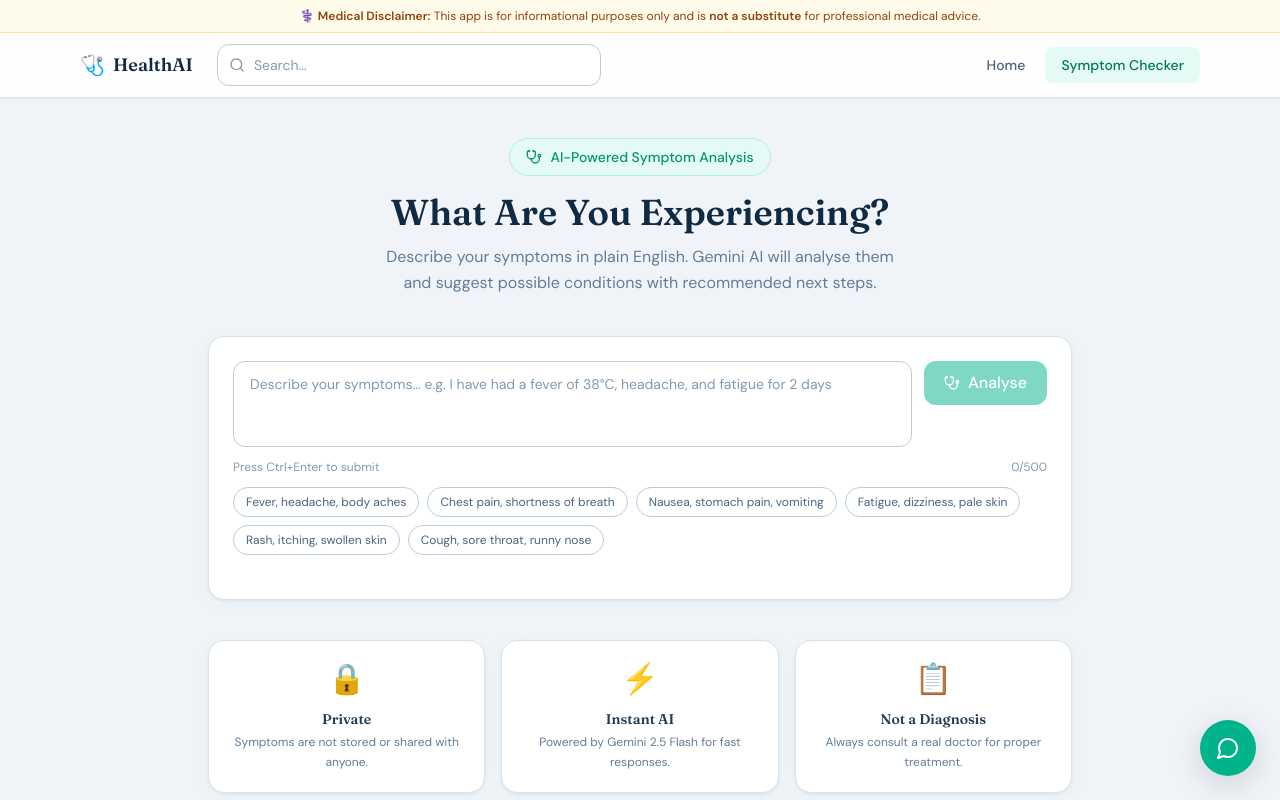
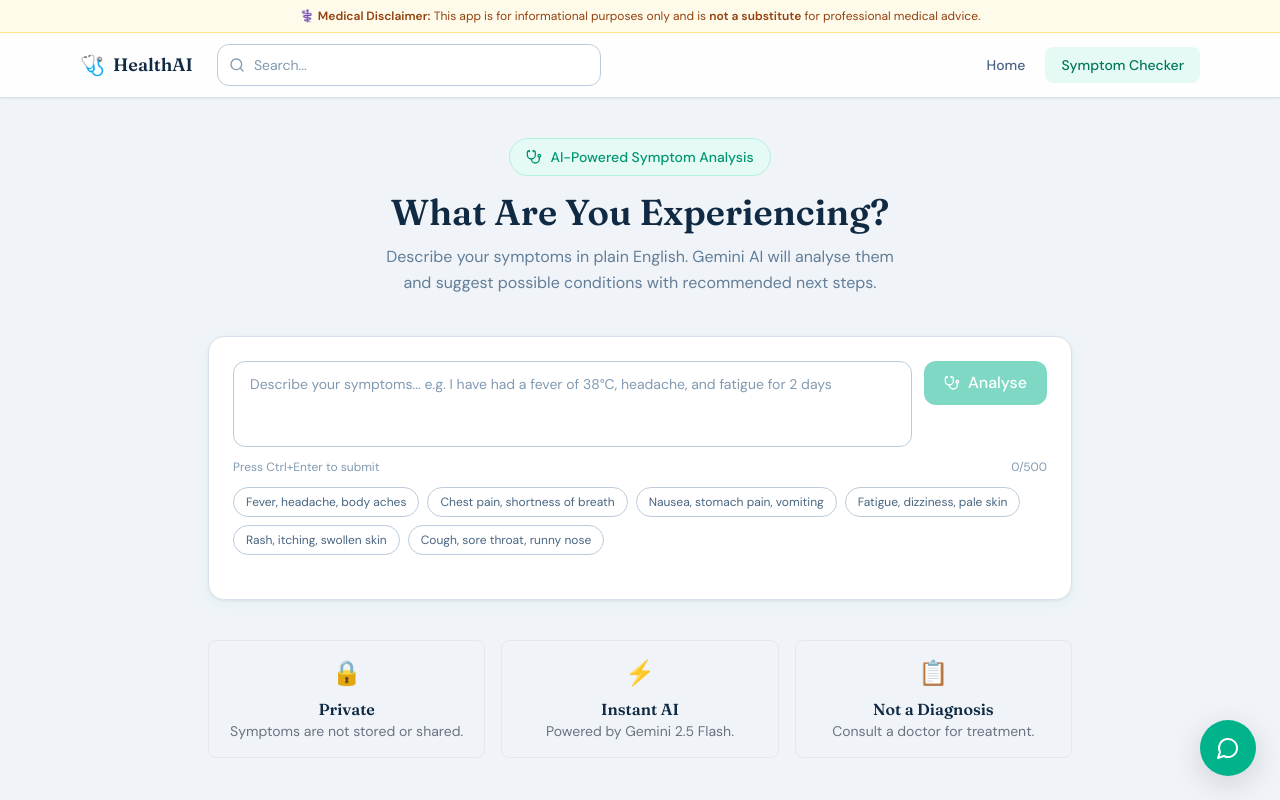
Before and after one commit to itskartavya3312/ai-health-app, a Next.js app: page /symptom-checker in a window 1280 px wide. Shown: the top 800 px of the page. Built offline with nearby package versions, Linux system fonts and the light colour scheme.

Commit message:
fix symptom checker page

```diff
--- a/app/symptom-checker/page.jsx
+++ b/app/symptom-checker/page.jsx
@@ -13,9 +13,11 @@ export default function SymptomCheckerPage() {
         <div className="inline-flex items-center gap-2 bg-teal-50 text-teal-600 text-sm font-medium px-4 py-2 rounded-full mb-4 border border-teal-100">
           <Stethoscope size={16} /> AI-Powered Symptom Analysis
         </div>
-        <h1 className="font-display text-3xl md:text-4xl font-semibold text-slate-900 mb-3">
+
+        <h1 className="text-3xl md:text-4xl font-semibold text-slate-900 mb-3">
           What Are You Experiencing?
         </h1>
+
         <p className="text-slate-500 max-w-lg mx-auto leading-relaxed">
           Describe your symptoms in plain English. Gemini AI will analyse them and suggest
           possible conditions with recommended next steps.
@@ -26,14 +28,14 @@ export default function SymptomCheckerPage() {
 
       <div className="grid grid-cols-1 md:grid-cols-3 gap-4 mt-10">
         {[
-          { emoji:'🔒', title:'Private', desc:'Symptoms are not stored or shared with anyone.' },
-          { emoji:'⚡', title:'Instant AI', desc:'Powered by Gemini 2.5 Flash for fast responses.' },
-          { emoji:'📋', title:'Not a Diagnosis', desc:'Always consult a real doctor for proper treatment.' },
-        ].map(c => (
-          <div key={c.title} className="card p-5 text-center">
-            <div className="text-3xl mb-3">{c.emoji}</div>
-            <h3 className="font-semibold text-slate-800 mb-1 text-sm">{c.title}</h3>
-            <p className="text-slate-500 text-xs leading-relaxed">{c.desc}</p>
+          { emoji:'🔒', title:'Private', desc:'Symptoms are not stored or shared.' },
+          { emoji:'⚡', title:'Instant AI', desc:'Powered by Gemini 2.5 Flash.' },
+          { emoji:'📋', title:'Not a Diagnosis', desc:'Consult a doctor for treatment.' },
+        ].map((c, i) => (
+          <div key={i} className="p-4 border rounded-lg text-center">
+            <div className="text-2xl">{c.emoji}</div>
+            <h3 className="font-semibold mt-2">{c.title}</h3>
+            <p className="text-sm text-gray-500">{c.desc}</p>
           </div>
         ))}
       </div>
```
